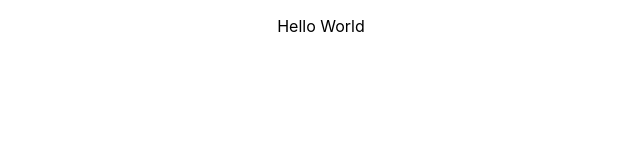
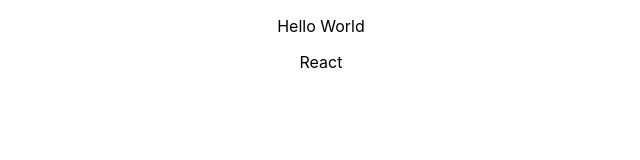
Before and after one commit to 02abhishekchoudhary/React, a React (Create React App) app: page / in a window 1280 px wide. Shown: the top 160 px of the page, without its empty margins (319-959 px from the left). Built offline with nearby package versions, Linux system fonts and the light colour scheme.

Commit message:
Basic Setup

```diff
--- a/src/App.js
+++ b/src/App.js
@@ -3,7 +3,8 @@
 function App() {
   return (
     <div className="App">
-     <p>Hello World</p>
+      <p>Hello World</p>
+      <p>React</p>
     </div>
   );
 }
```
